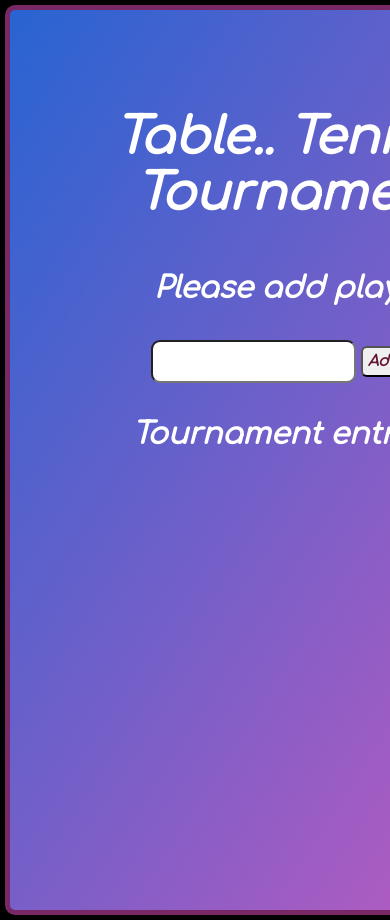
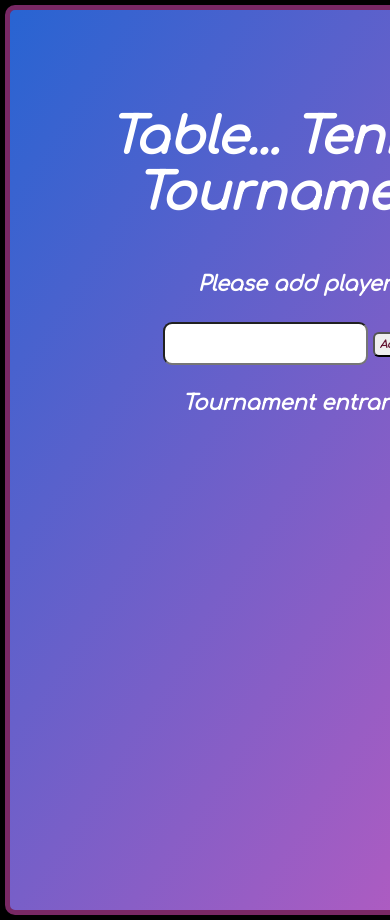
Before and after one commit to AndrewDRankin/t-t-tournament, a React (Create React App) app: page / in a window 390 px wide. Shown: the top 920 px of the page. Built offline with nearby package versions, Linux system fonts and the light colour scheme.

Commit message:
Styling 2.1, media query transitions

```diff
--- a/src/App.js
+++ b/src/App.js
@@ -10,7 +10,7 @@ const App = () => {
             <div className="appBackground">
                 <div className="appContainer">
                     <p className="appHeaderFooter">
-                        Table.. Tennis... Tournament!
+                        Table... Tennis... Tournament!
                     </p>
                     <NameEntry />
                     <p className="appHeaderFooter">
--- a/src/components/NameEntry.jsx
+++ b/src/components/NameEntry.jsx
@@ -61,7 +61,8 @@ class NameEntry extends Component {
             <Fragment>
                 {
                     this.state.readyToPlay ? <TournamentBracket names={names} /> : (
-                        <Fragment className="mainText">
+                        <Fragment>
+                            <main className="mainText">
                                 <p>
                                     Please add players
                                 </p>
@@ -98,6 +99,7 @@ class NameEntry extends Component {
                                         }
                                     </div>
                                 </section>
+                            </main>
                         </Fragment>
                     )
                 }
--- a/src/styles/App.css
+++ b/src/styles/App.css
@@ -17,6 +17,7 @@ body {
     border-radius: 10px;
     border: 5px solid rgb(120,40,100);
     padding: 50px;
+    transition: all .4s .2s;
 }
 
 .mainText {
@@ -41,6 +42,7 @@ section {
 
 .appHeaderFooter {
     font-size: 30px;
+    transition: all .2s;
 }
 
 .bracket {
--- a/src/styles/mobile.css
+++ b/src/styles/mobile.css
@@ -1,15 +1,18 @@
 @media only screen and (max-width: 1100px) {
     .appContainer {
         margin: 20px 50px;
+        transition: all .4s linear .2s;
     }
 }
 
 @media only screen and (max-width: 750px) {
     .appContainer {
         margin: 5px 5px;
+        transition: all .4s linear .2s;
     }
 
     .appHeaderFooter {
         font-size: 50px;
+        transition: all .2s linear;
     }
 }
```
Lines whose indentation alone changed are shown as unchanged.
